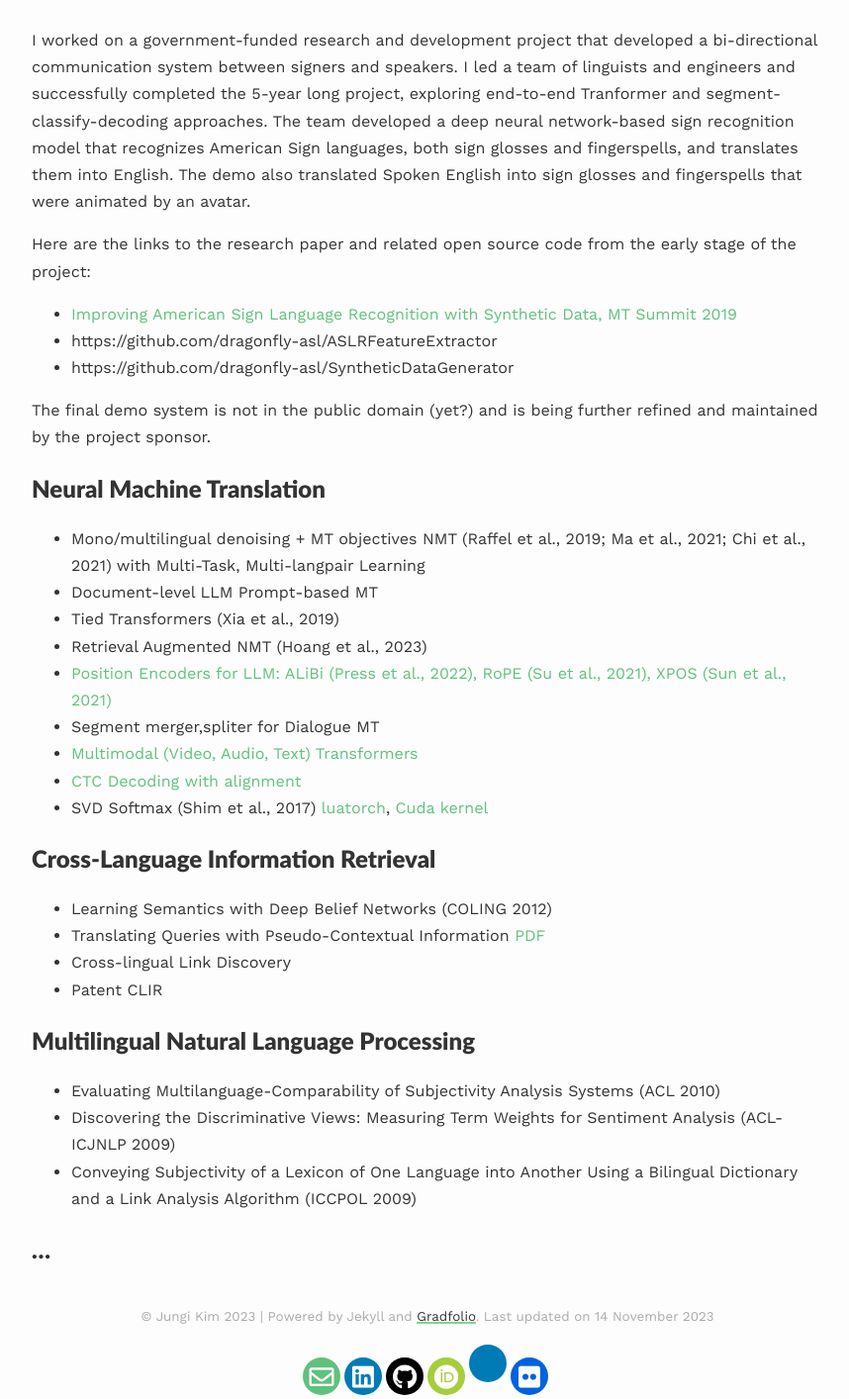
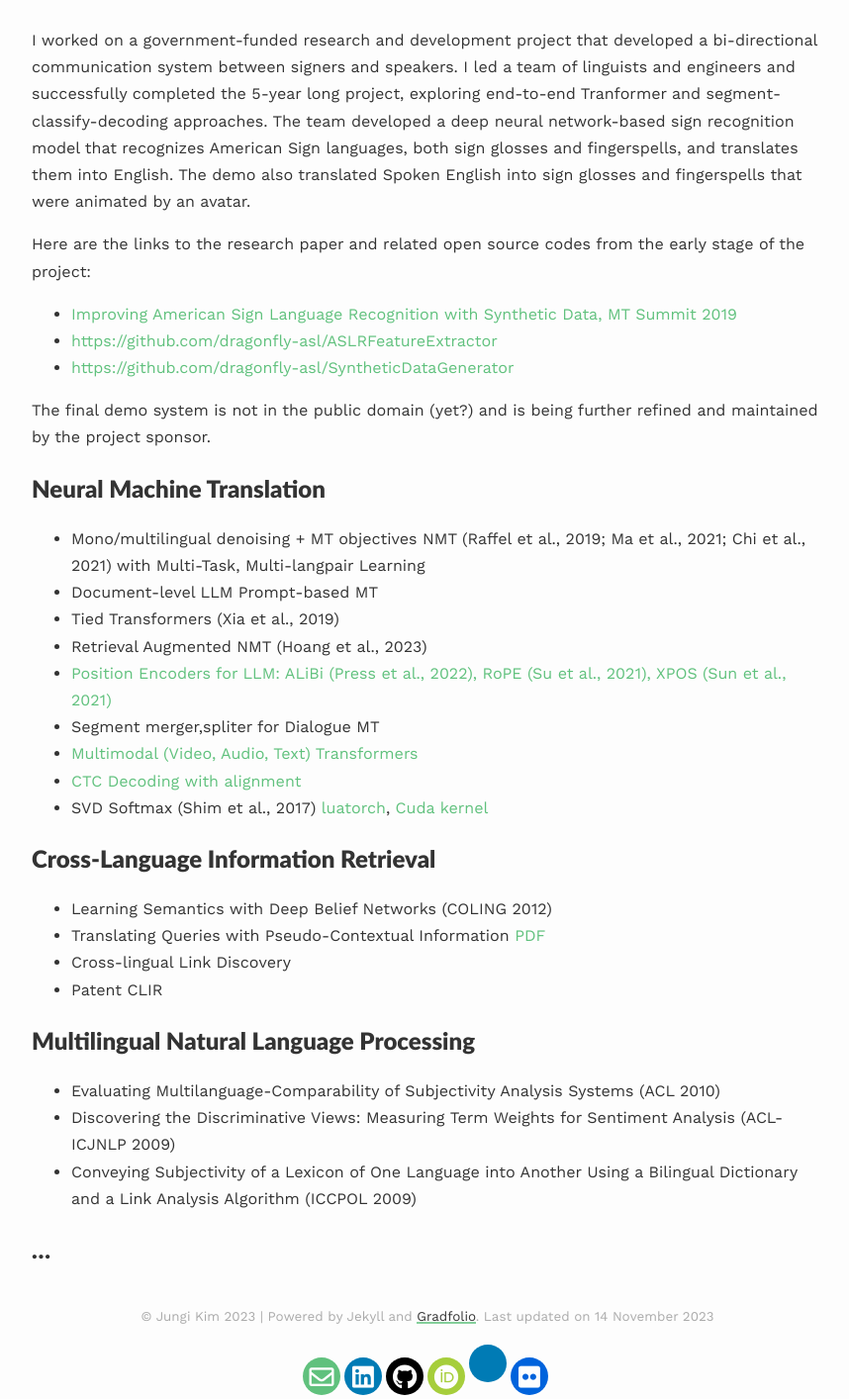
Before and after one commit to jungikim/jungikim.github.io, a Jekyll site: the page built from _pages/projects.md, in a window 1280 px wide, cut to the strip 480-1894 px from the top of the page. Shown: the whole strip at 99% size, without its empty margins (208-1066 px from the left). Built offline with Jekyll 4.4.1, drawn with Linux system fonts in a browser that asks for light colours; nearby versions of some CDN libraries; a style sheet for code colours, icons or effects is not loaded.

Commit message:
Update projects.md

```diff
--- a/_pages/projects.md
+++ b/_pages/projects.md
@@ -25,10 +25,10 @@ I led a team of linguists and engineers and successfully completed the 5-year lo
 The team developed a deep neural network-based sign recognition model that recognizes American Sign languages, both sign glosses and fingerspells, and translates them into English.
 The demo also translated Spoken English into sign glosses and fingerspells that were animated by an avatar.
 
-Here are the links to the research paper and related open source code from the early stage of the project:
+Here are the links to the research paper and related open source codes from the early stage of the project:
  - [Improving American Sign Language Recognition with Synthetic Data, MT Summit 2019](https://aclanthology.org/W19-6615/)
- - https://github.com/dragonfly-asl/ASLRFeatureExtractor
- - https://github.com/dragonfly-asl/SyntheticDataGenerator
+ - [https://github.com/dragonfly-asl/ASLRFeatureExtractor](https://github.com/dragonfly-asl/ASLRFeatureExtractor)
+ - [https://github.com/dragonfly-asl/SyntheticDataGenerator](https://github.com/dragonfly-asl/SyntheticDataGenerator)
 
 The final demo system is not in the public domain (yet?) and is being further refined and maintained by the project sponsor.
 
```
